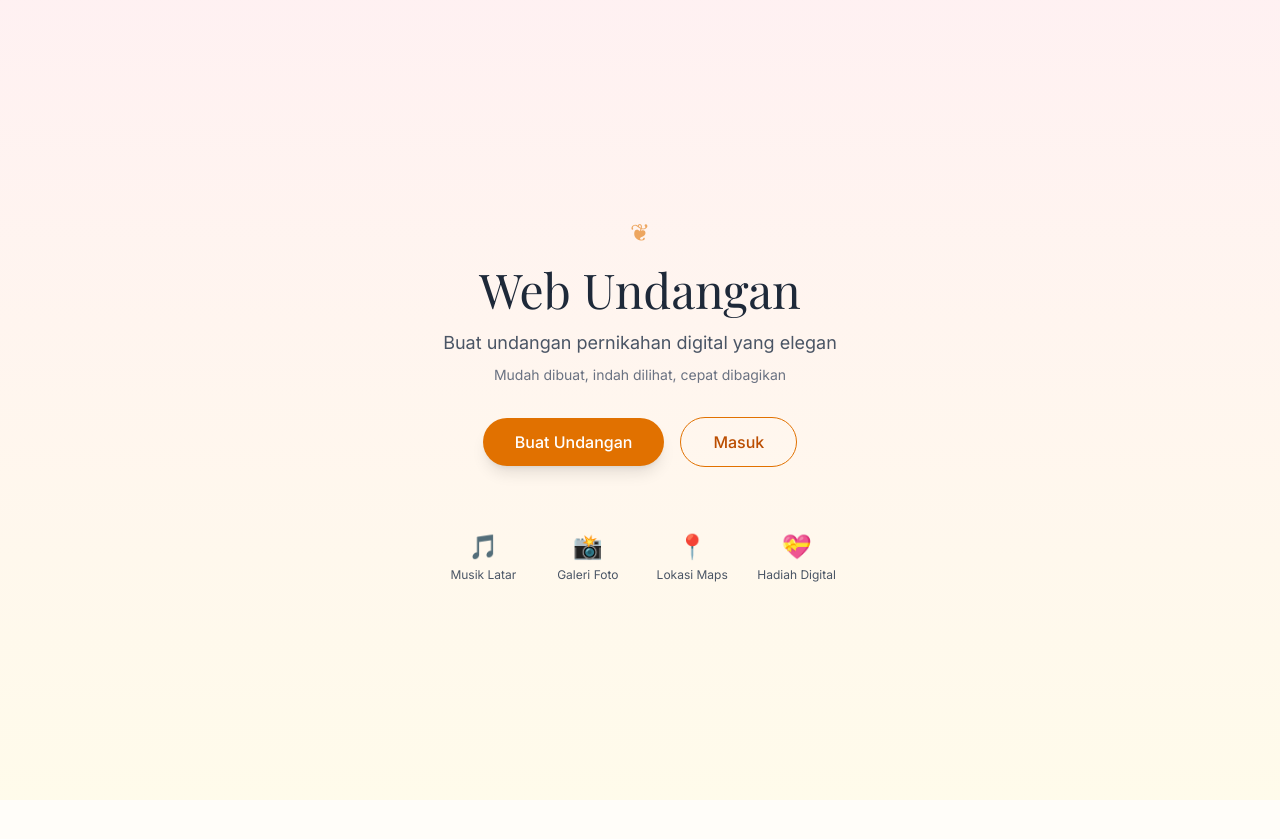
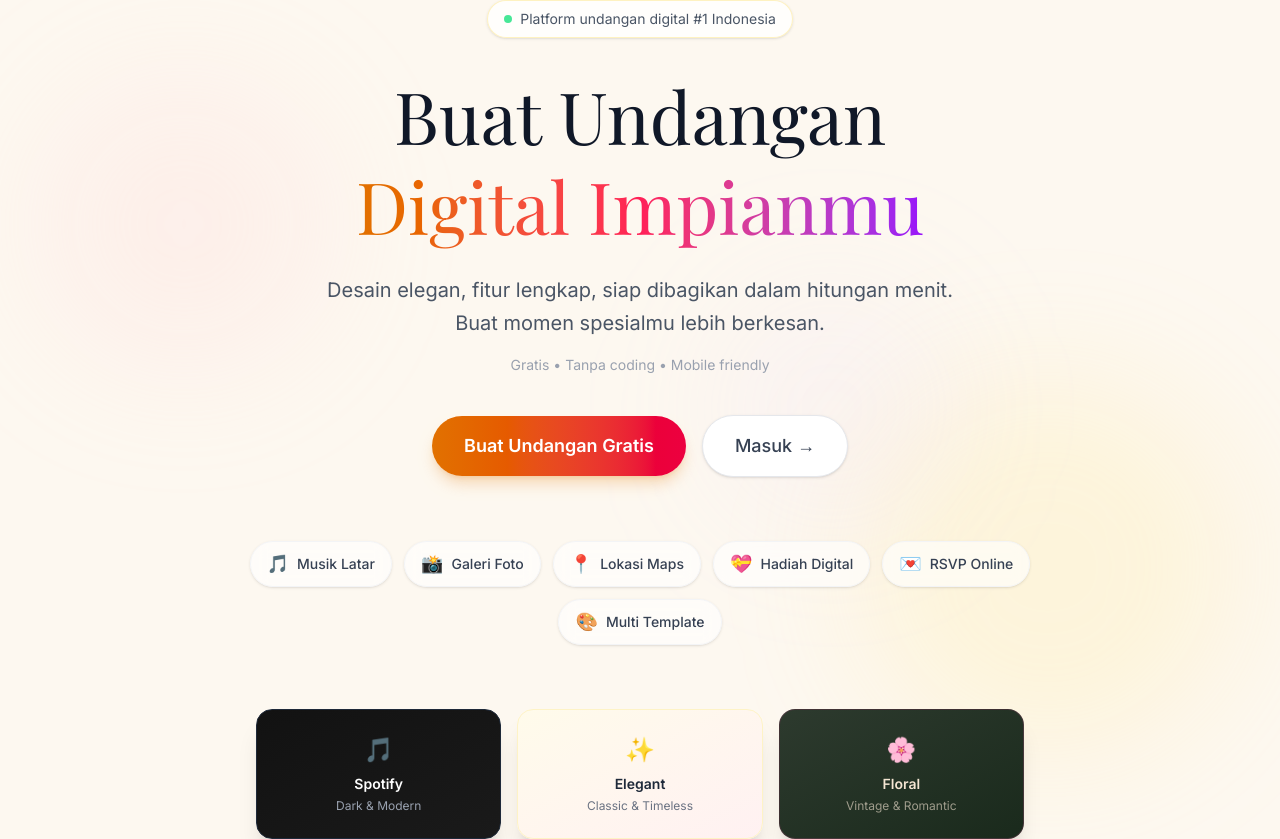
Before and after one commit to eldwiky/undangan-online, a Next.js app: page / in a window 1280 px wide. Before the commit the page ends 800 px from the top, so only its background shows below. Built offline with nearby package versions, Linux system fonts and the light colour scheme; a web font is replaced by a local one.

Commit message:
feat: impressive hero section + URL cleanup

```diff
--- a/src/app/page.tsx
+++ b/src/app/page.tsx
@@ -2,57 +2,106 @@ import Link from "next/link";
 
 export default function Home() {
   return (
-    <div className="min-h-screen flex flex-col items-center justify-center bg-gradient-to-b from-rose-50 to-amber-50 px-4">
-      <div className="max-w-lg mx-auto text-center">
-        {/* Decorative element */}
-        <p className="text-amber-600/60 text-2xl mb-4">❦</p>
+    <div className="min-h-screen bg-[#fdf8f0] overflow-hidden">
+      {/* Hero Section */}
+      <section className="relative min-h-screen flex flex-col items-center justify-center px-4">
+        {/* Background decorative elements */}
+        <div className="absolute inset-0 overflow-hidden pointer-events-none">
+          <div className="absolute top-20 left-10 w-72 h-72 bg-rose-200/20 rounded-full blur-3xl" />
+          <div className="absolute bottom-20 right-10 w-96 h-96 bg-amber-200/20 rounded-full blur-3xl" />
+          <div className="absolute top-1/3 right-1/4 w-64 h-64 bg-purple-200/10 rounded-full blur-3xl" />
+        </div>
 
-        <h1 className="text-4xl md:text-5xl font-serif text-gray-800 mb-4">
-          Web Undangan
+        {/* Content */}
+        <div className="relative z-10 max-w-4xl mx-auto text-center">
+          {/* Badge */}
+          <div className="inline-flex items-center gap-2 px-4 py-2 bg-white/80 backdrop-blur-sm rounded-full border border-amber-200/50 shadow-sm mb-8">
+            <span className="w-2 h-2 bg-green-400 rounded-full animate-pulse" />
+            <span className="text-sm text-gray-600">Platform undangan digital #1 Indonesia</span>
+          </div>
+
+          {/* Main heading */}
+          <h1 className="text-5xl md:text-7xl font-serif text-gray-900 mb-6 leading-tight">
+            Buat Undangan
+            <br />
+            <span className="text-transparent bg-clip-text bg-gradient-to-r from-amber-600 via-rose-500 to-purple-600">
+              Digital Impianmu
+            </span>
           </h1>
 
-        <p className="text-lg text-gray-600 mb-2">
-          Buat undangan pernikahan digital yang elegan
-        </p>
-        <p className="text-sm text-gray-500 mb-8">
-          Mudah dibuat, indah dilihat, cepat dibagikan
+          <p className="text-lg md:text-xl text-gray-600 mb-4 max-w-2xl mx-auto leading-relaxed">
+            Desain elegan, fitur lengkap, siap dibagikan dalam hitungan menit.
+            Buat momen spesialmu lebih berkesan.
           </p>
 
-        <div className="flex flex-col sm:flex-row items-center justify-center gap-4">
+          <p className="text-sm text-gray-400 mb-10">
+            Gratis • Tanpa coding • Mobile friendly
+          </p>
+
+          {/* CTA Buttons */}
+          <div className="flex flex-col sm:flex-row items-center justify-center gap-4 mb-16">
             <Link
               href="/register"
-            className="px-8 py-3 bg-amber-600 text-white rounded-full hover:bg-amber-700 transition-colors font-medium shadow-lg w-full sm:w-auto text-center"
+              className="group relative px-8 py-4 bg-gradient-to-r from-amber-600 to-rose-600 text-white rounded-full font-semibold text-lg shadow-lg shadow-amber-600/25 hover:shadow-xl hover:shadow-amber-600/30 transition-all hover:-translate-y-0.5 w-full sm:w-auto text-center"
             >
-            Buat Undangan
+              <span className="relative z-10">Buat Undangan Gratis</span>
+              <div className="absolute inset-0 bg-gradient-to-r from-amber-700 to-rose-700 rounded-full opacity-0 group-hover:opacity-100 transition-opacity" />
             </Link>
             <Link
               href="/login"
-            className="px-8 py-3 border border-amber-600 text-amber-700 rounded-full hover:bg-amber-50 transition-colors font-medium w-full sm:w-auto text-center"
+              className="px-8 py-4 bg-white text-gray-700 rounded-full font-medium text-lg border border-gray-200 hover:border-amber-300 hover:bg-amber-50 transition-all w-full sm:w-auto text-center shadow-sm"
             >
-            Masuk
+              Masuk →
             </Link>
           </div>
 
-        {/* Features */}
-        <div className="mt-16 grid grid-cols-2 md:grid-cols-4 gap-6 text-center">
-          <div>
-            <p className="text-2xl mb-1">🎵</p>
-            <p className="text-xs text-gray-600">Musik Latar</p>
+          {/* Feature pills */}
+          <div className="flex flex-wrap justify-center gap-3 mb-16">
+            {[
+              { icon: "🎵", label: "Musik Latar" },
+              { icon: "📸", label: "Galeri Foto" },
+              { icon: "📍", label: "Lokasi Maps" },
+              { icon: "💝", label: "Hadiah Digital" },
+              { icon: "💌", label: "RSVP Online" },
+              { icon: "🎨", label: "Multi Template" },
+            ].map((feature) => (
+              <div
+                key={feature.label}
+                className="flex items-center gap-2 px-4 py-2 bg-white/60 backdrop-blur-sm rounded-full border border-gray-100 shadow-sm"
+              >
+                <span className="text-lg">{feature.icon}</span>
+                <span className="text-sm text-gray-700 font-medium">{feature.label}</span>
               </div>
-          <div>
-            <p className="text-2xl mb-1">📸</p>
-            <p className="text-xs text-gray-600">Galeri Foto</p>
+            ))}
           </div>
-          <div>
-            <p className="text-2xl mb-1">📍</p>
-            <p className="text-xs text-gray-600">Lokasi Maps</p>
+
+          {/* Template preview cards */}
+          <div className="grid grid-cols-1 md:grid-cols-3 gap-4 max-w-3xl mx-auto">
+            <div className="bg-gradient-to-br from-[#121212] to-[#1a1a1a] rounded-2xl p-6 text-center shadow-xl border border-gray-800">
+              <div className="text-2xl mb-2">🎵</div>
+              <h3 className="text-white font-semibold text-sm">Spotify</h3>
+              <p className="text-gray-400 text-xs mt-1">Dark & Modern</p>
             </div>
-          <div>
-            <p className="text-2xl mb-1">💝</p>
-            <p className="text-xs text-gray-600">Hadiah Digital</p>
+            <div className="bg-gradient-to-br from-amber-50 to-rose-50 rounded-2xl p-6 text-center shadow-xl border border-amber-100">
+              <div className="text-2xl mb-2">✨</div>
+              <h3 className="text-gray-800 font-semibold text-sm">Elegant</h3>
+              <p className="text-gray-500 text-xs mt-1">Classic & Timeless</p>
+            </div>
+            <div className="bg-gradient-to-br from-[#2d3a2e] to-[#1a2a1c] rounded-2xl p-6 text-center shadow-xl border border-[#8B3A62]/30">
+              <div className="text-2xl mb-2">🌸</div>
+              <h3 className="text-[#f5e6d3] font-semibold text-sm">Floral</h3>
+              <p className="text-[#f5e6d3]/60 text-xs mt-1">Vintage & Romantic</p>
             </div>
           </div>
         </div>
+
+        {/* Scroll indicator */}
+        <div className="absolute bottom-8 left-1/2 -translate-x-1/2 animate-bounce">
+          <div className="w-6 h-10 border-2 border-gray-300 rounded-full flex justify-center pt-2">
+            <div className="w-1.5 h-3 bg-gray-400 rounded-full" />
+          </div>
+        </div>
+      </section>
     </div>
   );
 }
```
Lines whose indentation alone changed are shown as unchanged.
